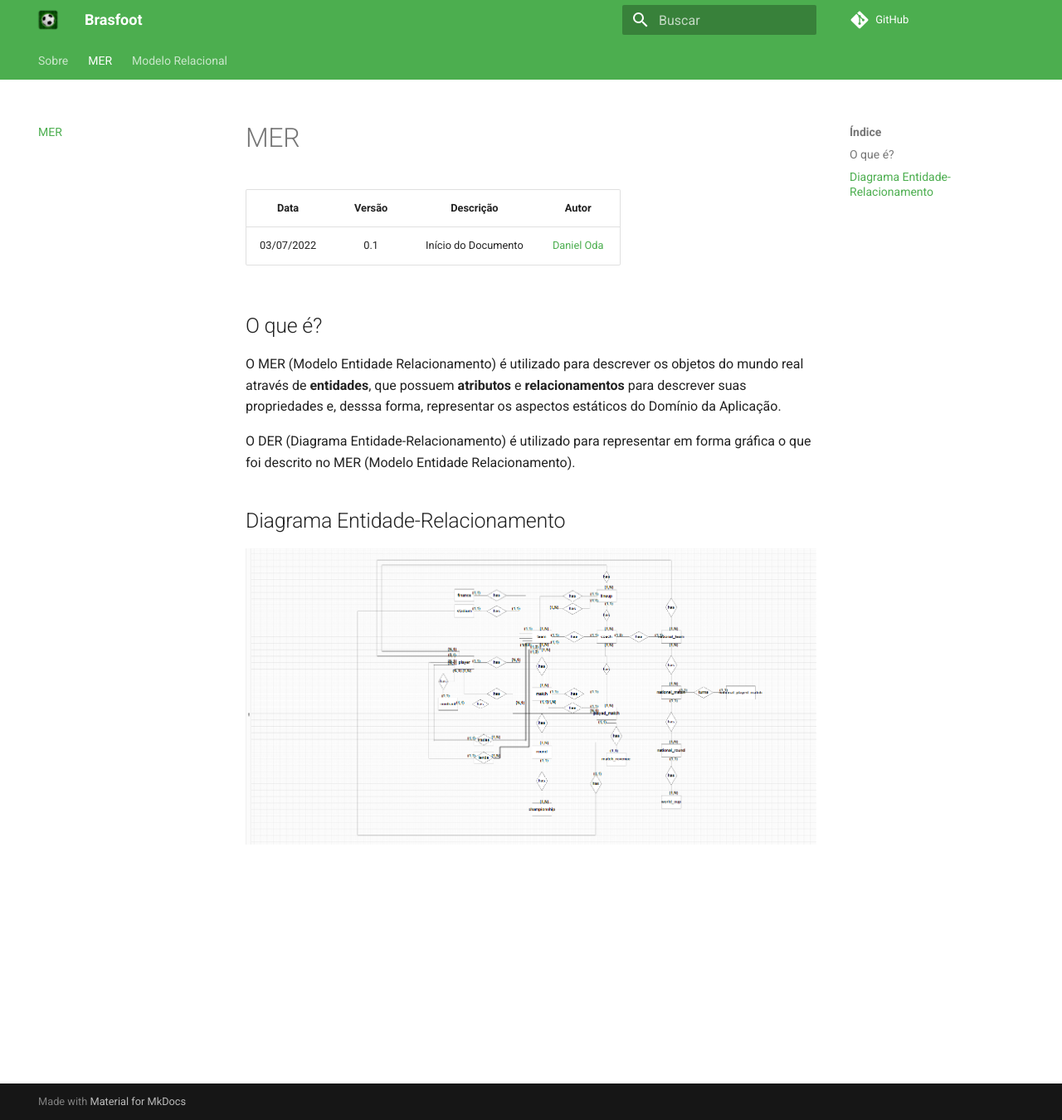
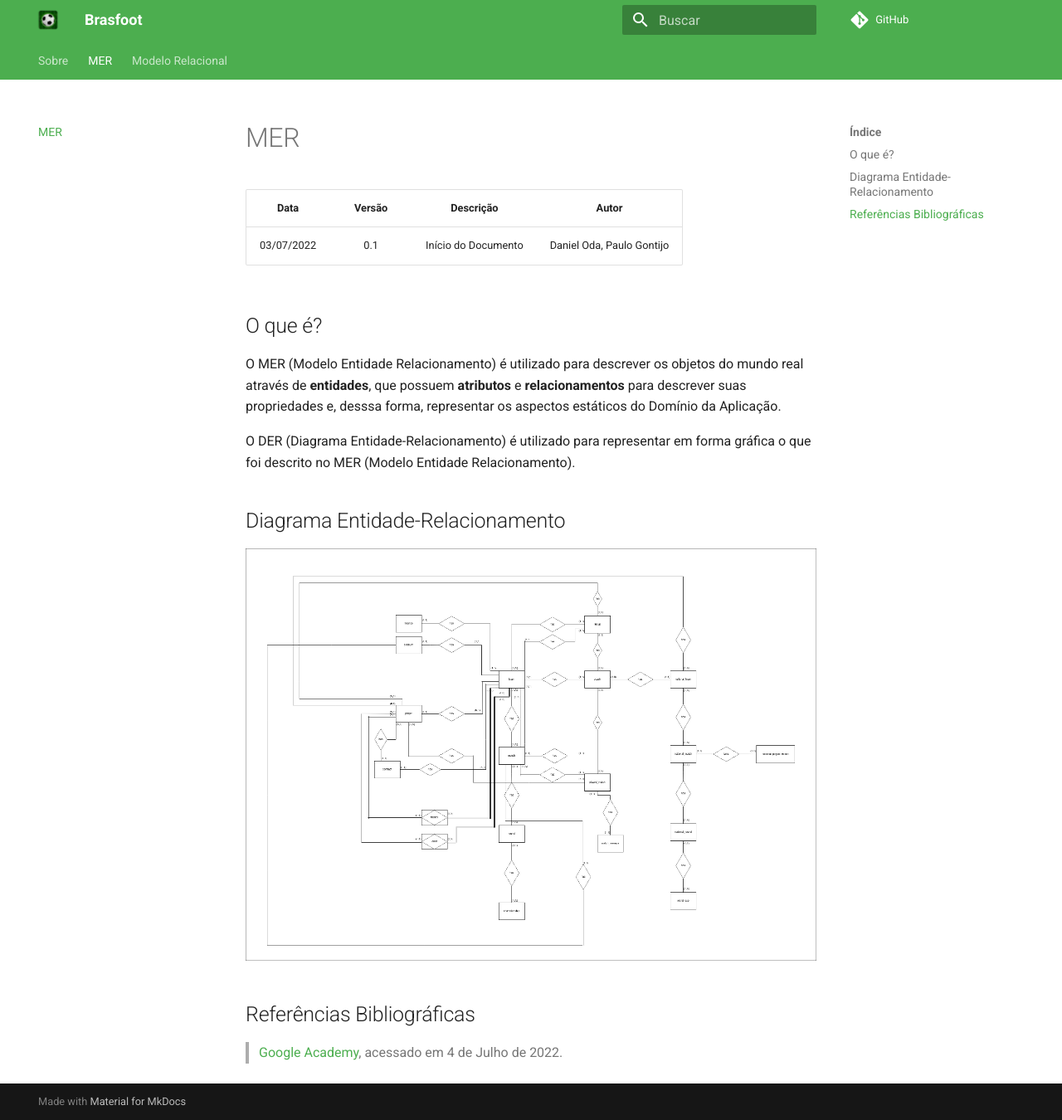
Before and after one commit to SBD1/grupo7-brasfoot, an MkDocs documentation site: the page built from docs/MER.md, in a window 1280 px wide and 1350 px high. Shown: the whole window at 83% size. Built offline with MkDocs 1.6.1 and Material for MkDocs 9.7.7, drawn with Linux system fonts in a browser that asks for light colours; comment, search, counter and statistics services are not loaded.

Commit message:
Adjusting relational modelling documents

```diff
--- a/docs/MER.md
+++ b/docs/MER.md
@@ -1,8 +1,8 @@
 # MER
 
-|    Data    | Versão | Descrição | Autor |
-| :---: | :----: | :---: | :---: |
-| 03/07/2022 | 0.1 | Início do Documento | [Daniel Oda](https://github.com/danieloda) |
+|    Data    | Versão |      Descrição      |           Autor           |
+|:----------:|:------:|:-------------------:|:-------------------------:|
+| 03/07/2022 |  0.1   | Início do Documento | Daniel Oda, Paulo Gontijo |
 
 
 
@@ -14,4 +14,7 @@ O DER (Diagrama Entidade-Relacionamento) é utilizado para representar em forma
 
 ## Diagrama Entidade-Relacionamento
 
-![](images/DER.png)
+![](images/DER_BRASFOOT.drawio.png)
+
+## Referências Bibliográficas
+> [Google Academy](https://sites.google.com/site/uniplibancodedados1/aulas/modelo-relacional), acessado em 4 de Julho de 2022.
```
Also changed, not shown: docs/MR.md (+7 -3 lines), docs/images/DER_BRASFOOT.drawio.png (added).
